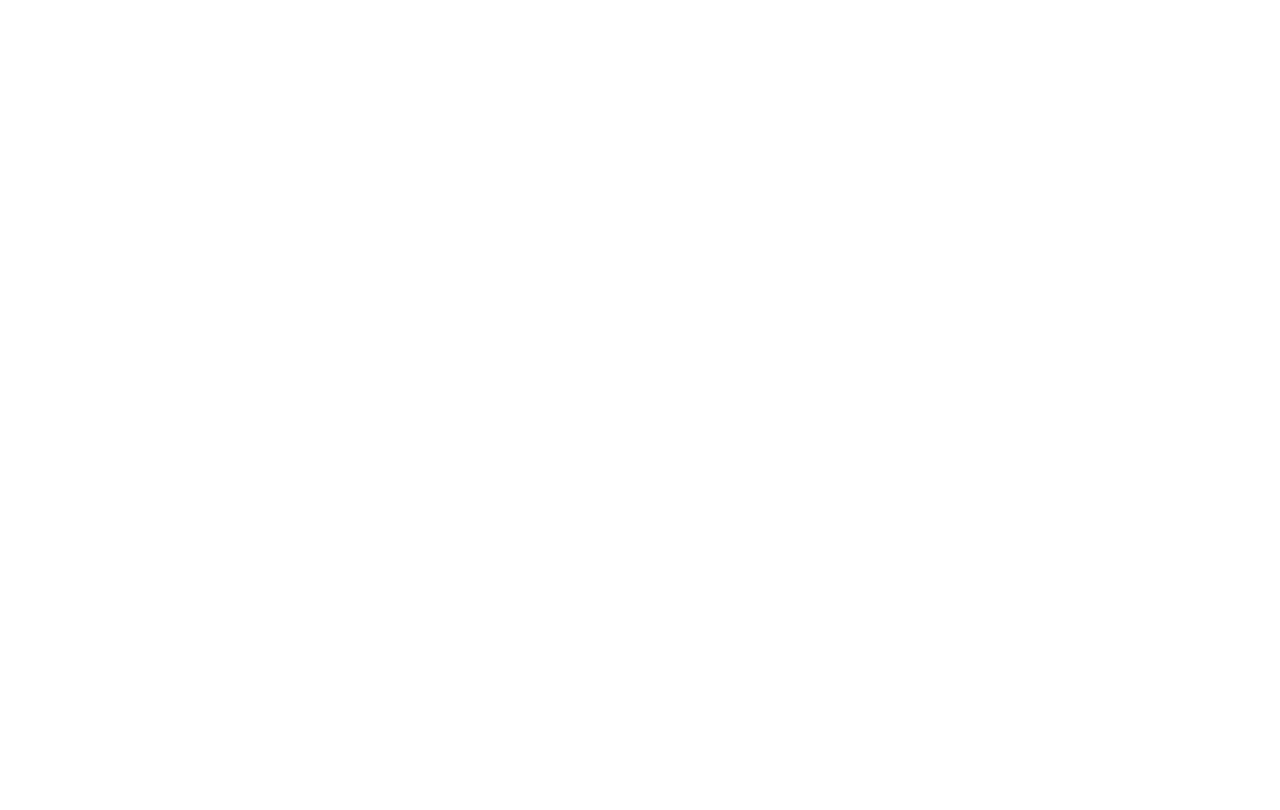
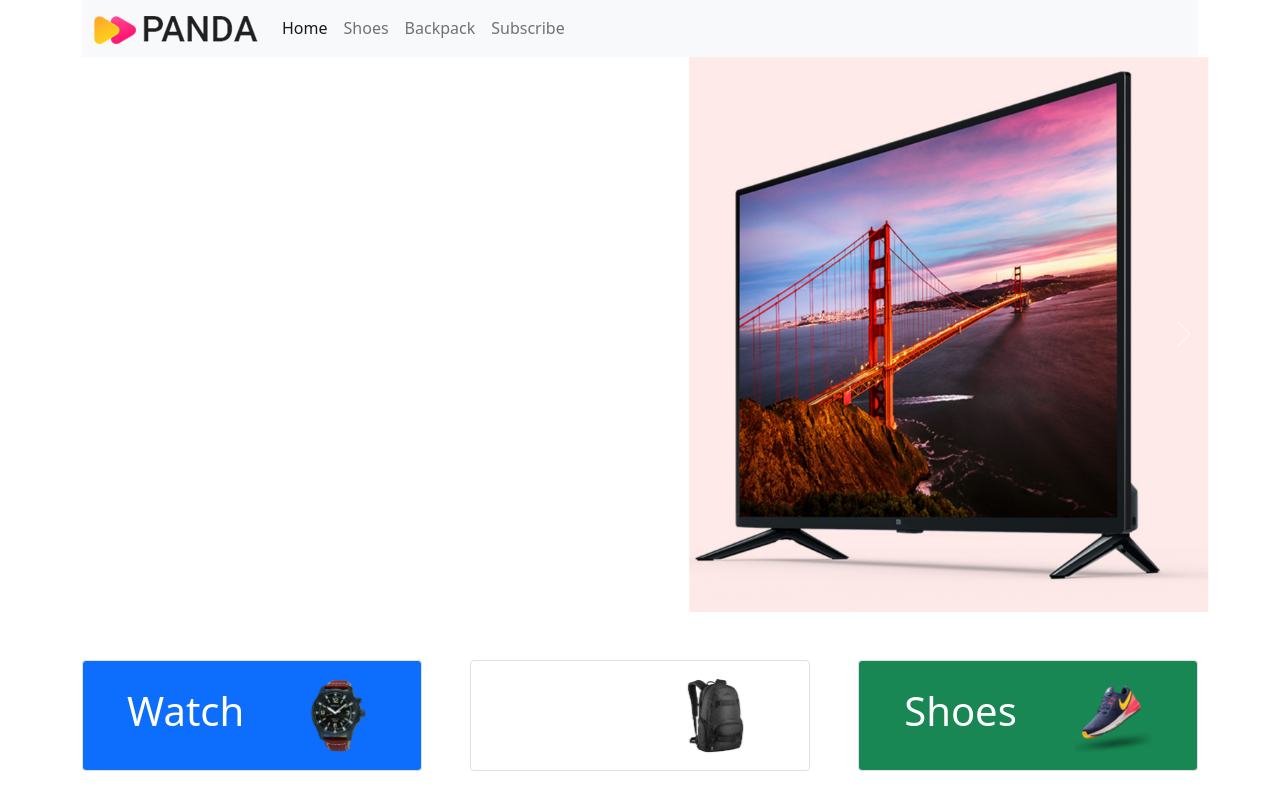
Before and after one commit to Sujan-2021/Panda-Commerce-Bootstrap, a plain HTML site: page index.html in a window 1280 px wide. Drawn offline with Linux system fonts and the light colour scheme.

Commit message:
third commit

```diff
--- a/index.html
+++ b/index.html
@@ -9,6 +9,102 @@
 </head>
 <body>
 
+    <header class="container">
+        <nav class="navbar navbar-expand-lg navbar-light bg-light">
+            <div class="container-fluid">
+                <a class="navbar-brand" href="#"><img src="images/logo.png" alt=""></a>
+                <button class="navbar-toggler" type="button" data-bs-toggle="collapse" data-bs-target="#navbarNavAltMarkup"
+                    aria-controls="navbarNavAltMarkup" aria-expanded="false" aria-label="Toggle navigation">
+                    <span class="navbar-toggler-icon"></span>
+                </button>
+                <div class="collapse navbar-collapse" id="navbarNavAltMarkup">
+                    <div class="navbar-nav">
+                        <a class="nav-link active" aria-current="page" href="#">Home</a>
+                        <a class="nav-link" href="#">Shoes</a>
+                        <a class="nav-link" href="#">Backpack</a>
+                        <a class="nav-link" href="#">Subscribe</a>
+                    </div>
+                </div>
+            </div>
+        </nav>
+    </header>
+    <section class="carousel">
+        <div id="carouselExampleControls" class="carousel slide" data-bs-ride="carousel">
+            <div class="carousel-inner">
+                <div class="carousel-item active">
+                   <div class="row">
+                       <div class="col-md-7">
+
+                   </div>
+                   <div class="col-md-5">
+                        <img src="images/banner-images/tv.png" class="d-block w-100" alt="">
+                   </div>
+
+                   </div>
+
+                </div>
+                <div class="carousel-item">
+                    <div class="row">
+                        <div class="col-md-7">
+
+                        </div>
+                        <div class="col-md-5">
+                            <img src="images/banner-images/headphone.png" class="d-block w-100" alt="">
+                        </div>
+                    </div>
+
+                </div>
+                <div class="carousel-item">
+                    <div class="row">
+                        <div class="col-md-7">
+
+                        </div>
+                        <div class="col-md-5">
+                            <img src="images/banner-images/xbox.png" class="d-block w-100" alt="">
+                        </div>
+                    </div>
+                </div>
+            </div>
+            <a class="carousel-control-prev" href="#carouselExampleControls" role="button" data-bs-slide="prev">
+                <span class="carousel-control-prev-icon" aria-hidden="true"></span>
+                <span class="visually-hidden">Previous</span>
+            </a>
+            <a class="carousel-control-next" href="#carouselExampleControls" role="button" data-bs-slide="next">
+                <span class="carousel-control-next-icon" aria-hidden="true"></span>
+                <span class="visually-hidden">Next</span>
+            </a>
+        </div>
+    </section>
+    <main>
+        <section class="container overflow-hidden mt-5  ">
+            <div class="row gx-5 justify-content-around">
+                <div class="col">
+                    <div class="p-3 border bg-primary rounded d-flex align-items-center justify-content-around">
+                        <h1 class="text-white">Watch</h1>
+                        <img class="w-25"  src="images/categories/watch.png" alt="">
+                    </div>
+                </div>
+                <div class="col">
+                    <div class="p-3 border cat2 rounded d-flex align-items-center justify-content-around">
+                        <h1 class="text-white">Bag</h1>
+                        <img class="w-25"  src="images/categories/bag.png" alt="">
+                    </div>
+                </div>
+                <div class="col">
+                    <div class="p-3 border bg-success rounded d-flex align-items-center justify-content-around">
+                        <h1 class="text-white">Shoes</h1>
+                        <img class="w-25" src="images/categories/shoes.png" alt="">
+                    </div>
+                </div>
+
+            </div>
+        </section>
+        <div class="space mt-5"></div>
+    </main>
+
+
+
+
 
     <script src="js/bootstrap.bundle.min.js"></script>
 
```
